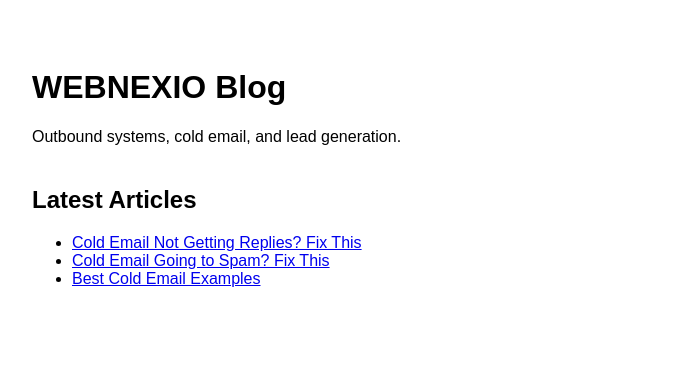
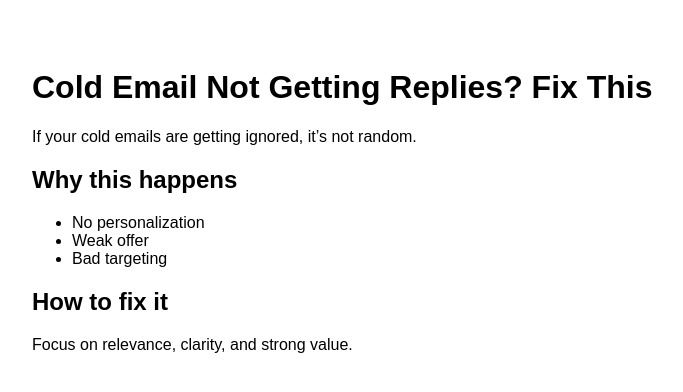
Before and after one commit to kanishk-webnexio/seo-blog, a Next.js app: page /cold-email-not-working in a window 1280 px wide. Shown: the top 392 px of the page, without its empty margins (208-891 px from the left). Built offline with nearby package versions, Linux system fonts and the light colour scheme.

Commit message:
Update page.js

```diff
--- a/app/cold-email-not-working/page.js
+++ b/app/cold-email-not-working/page.js
@@ -1,23 +1,20 @@
-export default function Home() {
+export default function Page() {
   return (
     <main style={{ padding: "40px", fontFamily: "Arial", maxWidth: "800px", margin: "auto" }}>
 
-      <h1>WEBNEXIO Blog</h1>
-      <p>Outbound systems, cold email, and lead generation.</p>
+      <h1>Cold Email Not Getting Replies? Fix This</h1>
 
-      <h2 style={{ marginTop: "40px" }}>Latest Articles</h2>
+      <p>If your cold emails are getting ignored, it’s not random.</p>
 
+      <h2>Why this happens</h2>
       <ul>
-        <li>
-          <a href="/cold-email-not-working">Cold Email Not Getting Replies? Fix This</a>
-        </li>
-        <li>
-          <a href="/cold-email-going-to-spam">Cold Email Going to Spam? Fix This</a>
-        </li>
-        <li>
-          <a href="/best-cold-email-examples">Best Cold Email Examples</a>
-        </li>
+        <li>No personalization</li>
+        <li>Weak offer</li>
+        <li>Bad targeting</li>
       </ul>
+
+      <h2>How to fix it</h2>
+      <p>Focus on relevance, clarity, and strong value.</p>
 
     </main>
   );
```
